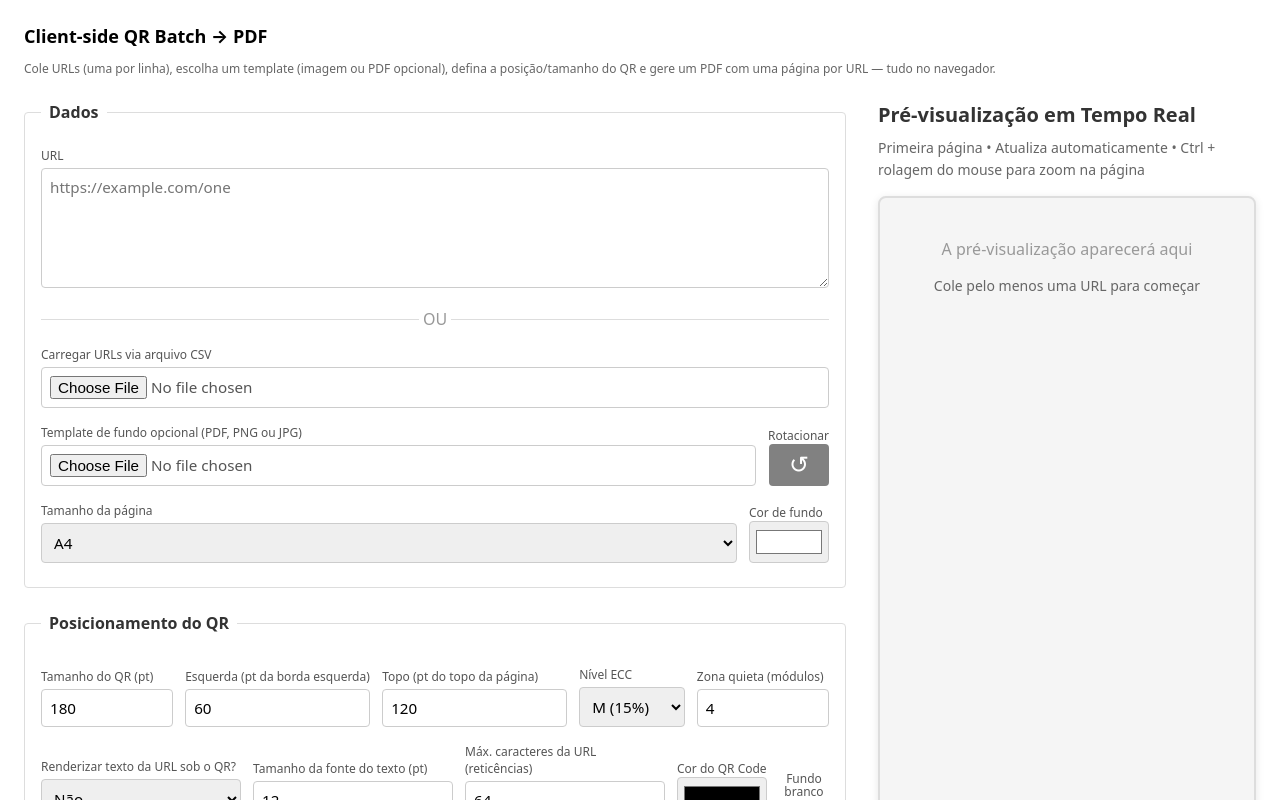
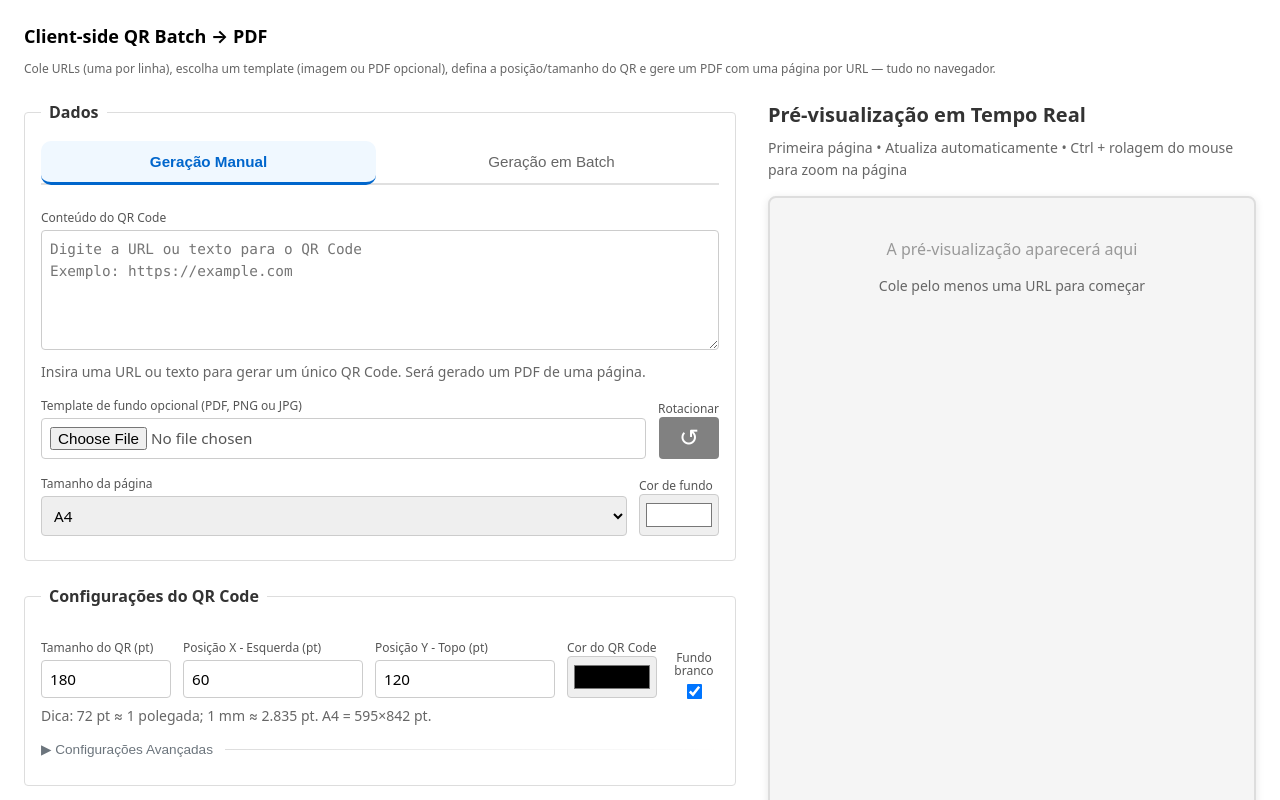
Before and after one commit to ProjetoJBSM/PDF_QRcode_genV2, a Vue app: page / in a window 1280 px wide. Shown: the top 800 px of the page. Built offline with nearby package versions, Linux system fonts and the light colour scheme.

Commit message:
refatoração do front end

```diff
--- a/src/App.vue
+++ b/src/App.vue
@@ -9,20 +9,46 @@
       <form @submit.prevent class="form-section">
       <fieldset>
         <legend>Dados</legend>
+
+        <!-- Tab Navigation -->
+        <div class="tab-navigation">
+          <button
+            type="button"
+            class="tab-button"
+            :class="{ active: activeTab === 'manual' }"
+            @click="activeTab = 'manual'"
+          >
+            Geração Manual
+          </button>
+          <button
+            type="button"
+            class="tab-button"
+            :class="{ active: activeTab === 'batch' }"
+            @click="activeTab = 'batch'"
+          >
+            Geração em Batch
+          </button>
+        </div>
+
+        <!-- Manual Generation Tab -->
+        <div v-show="activeTab === 'manual'" class="tab-content">
           <label>
-          URL
+            Conteúdo do QR Code
             <textarea
-            v-model="urls"
-            placeholder="https://example.com/one"
+              v-model="manualInput"
+              placeholder="Digite a URL ou texto para o QR Code&#10;Exemplo: https://example.com"
+              rows="3"
             ></textarea>
           </label>
-
-        <div class="data-source-separator">
-          <span>OU</span>
-        </div>
-
+          <p class="small" style="margin-top: 0.5rem; color: #666;">
+            Insira uma URL ou texto para gerar um único QR Code. Será gerado um PDF de uma página.
+          </p>
+        </div>
+
+        <!-- Batch Generation Tab -->
+        <div v-show="activeTab === 'batch'" class="tab-content">
           <label class="template-control template-file">
-          Carregar URLs via arquivo CSV
+            Carregar arquivo CSV
             <input
               type="file"
               accept=".csv"
@@ -32,6 +58,19 @@
               Arquivo carregado: <strong>{{ csvFileName }}</strong> ({{ csvData.length }} URLs encontradas)
             </span>
           </label>
+          <p class="small" style="margin-top: 0.5rem; color: #666;">
+            O arquivo CSV deve ter uma coluna chamada <strong>"valor"</strong> com as URLs/textos.<br>
+            Para gerar ZIP com nomes personalizados, adicione também a coluna <strong>"nome_arquivo"</strong>.
+          </p>
+
+          <label class="export-option-label" style="margin-top: 1rem;">
+            Formato de Saída
+            <select v-model="exportOption">
+              <option value="single_pdf">PDF Único com várias páginas</option>
+              <option value="multiple_pdfs_zip">ZIP com um PDF por página</option>
+            </select>
+          </label>
+        </div>
 
         <div class="template-controls-row">
           <label class="template-control template-file">
@@ -76,27 +115,58 @@
       </fieldset>
 
       <fieldset>
-        <legend>Posicionamento do QR</legend>
+        <legend>Configurações do QR Code</legend>
+
+        <!-- Basic QR Settings - Always Visible -->
+        <div class="qr-basic-settings">
           <div class="qr-controls-row">
             <label class="qr-control qr-size">
               Tamanho do QR (pt)
               <input v-model.number="qrSize" type="number" min="30" />
             </label>
             <label class="qr-control qr-position">
-            Esquerda (pt da borda esquerda)
+              Posição X - Esquerda (pt)
               <input v-model.number="posX" type="number" min="0" />
             </label>
             <label class="qr-control qr-position">
-            Topo (pt do topo da página)
+              Posição Y - Topo (pt)
               <input v-model.number="posY" type="number" min="0" />
             </label>
+            <label class="qr-text-control qr-color">
+              Cor do QR Code
+              <input v-model="qrColor" type="color" />
+            </label>
+            <label class="qr-text-control qr-checkbox-wrapper">
+              <span class="checkbox-label-text">Fundo branco</span>
+              <input v-model="qrBackground" type="checkbox" class="qr-checkbox" />
+            </label>
+          </div>
+          <p class="small" style="margin-top: 0.5rem;">
+            Dica: 72 pt ≈ 1 polegada; 1 mm ≈ 2.835 pt. A4 = 595×842 pt.
+          </p>
+        </div>
+
+        <!-- Advanced Settings Toggle Button -->
+        <div class="advanced-toggle">
+          <button
+            type="button"
+            class="advanced-toggle-btn"
+            @click="showAdvancedQR = !showAdvancedQR"
+          >
+            {{ showAdvancedQR ? '▼' : '▶' }} Configurações Avançadas
+          </button>
+        </div>
+
+        <!-- Advanced QR Settings - Collapsible -->
+        <div v-show="showAdvancedQR" class="qr-advanced-settings">
+          <div class="qr-controls-row">
             <label class="qr-control qr-ecc">
-            Nível ECC
+              Nível ECC (Correção de Erros)
               <select v-model="ecc">
-              <option value="L">L (7%)</option>
-              <option value="M">M (15%)</option>
-              <option value="Q">Q (25%)</option>
-              <option value="H">H (30%)</option>
+                <option value="L">L - Baixo (7%)</option>
+                <option value="M">M - Médio (15%)</option>
+                <option value="Q">Q - Alto (25%)</option>
+                <option value="H">H - Muito Alto (30%)</option>
               </select>
             </label>
             <label class="qr-control qr-margin">
@@ -104,6 +174,7 @@
               <input v-model.number="margin" type="number" min="0" />
             </label>
           </div>
+
           <div class="qr-text-controls-row">
             <label class="qr-text-control qr-render-text">
               Renderizar texto da URL sob o QR?
@@ -117,21 +188,16 @@
               <input v-model.number="fontSize" type="number" min="6" />
             </label>
             <label class="qr-text-control qr-max-chars">
-            Máx. caracteres da URL (reticências)
+              Máx. caracteres da URL
               <input v-model.number="maxChars" type="number" min="10" />
             </label>
-          <label class="qr-text-control qr-color">
-            Cor do QR Code
-            <input v-model="qrColor" type="color" />
-          </label>
-          <label class="qr-text-control qr-checkbox-wrapper">
-            <span class="checkbox-label-text">Fundo branco</span>
-            <input v-model="qrBackground" type="checkbox" class="qr-checkbox" />
-          </label>
-        </div>
-        <p class="small">
-          Dica: O espaço do usuário PDF é em pontos (pt). 72 pt ≈ 1 polegada; 1 mm ≈ 2.835 pt. A4 = 595×842 pt.
+          </div>
+
+          <p class="small" style="margin-top: 0.75rem; color: #666;">
+            <strong>ECC (Error Correction Level):</strong> Quanto maior o nível, mais o QR Code pode ser danificado e ainda ser lido.<br>
+            <strong>Zona quieta:</strong> Margem branca ao redor do QR Code (recomendado: 4 módulos).
           </p>
+        </div>
       </fieldset>
 
       <fieldset>
@@ -238,7 +304,7 @@
 
         <div class="upload-font">
           <label class="upload-font-btn">
-            📁 Carregar Arquivo .ttf/.otf
+            Carregar Arquivo .ttf/.otf
             <input
               type="file"
               accept=".ttf,.otf"
@@ -249,11 +315,11 @@
         </div>
 
         <div v-if="fontLoading" class="font-loading">
-          <span class="small">⏳ Carregando fonte...</span>
+          <span class="small">Carregando fonte...</span>
         </div>
 
         <div v-if="fontLoadError" class="font-error">
-          <span class="small">⚠️ {{ fontLoadError }}</span>
+          <span class="small">{{ fontLoadError }}</span>
         </div>
 
         <div v-if="customFonts.length > 0" class="custom-fonts-list">
@@ -266,7 +332,7 @@
             class="custom-font-item"
           >
             <span class="font-name">
-              📄 {{ font.name }}
+              {{ font.name }}
             </span>
             <button
               type="button"
@@ -289,15 +355,8 @@
         </div>
 
         <div class="actions">
-          <label class="export-option-label">
-            Formato de Saída
-            <select v-model="exportOption">
-              <option value="single_pdf">PDF Único com várias páginas</option>
-              <option value="multiple_pdfs_zip">ZIP com um PDF por página</option>
-            </select>
-          </label>
           <button class="primary" type="button" @click="startGeneration">
-            {{ exportOption === 'single_pdf' ? 'Gerar PDF Completo' : 'Gerar Arquivo .ZIP' }}
+            {{ getGenerateButtonText() }}
           </button>
           <a
             v-if="downloadUrl"
@@ -352,7 +411,9 @@ const QR_CORRECT_LEVEL = { L: 1, M: 0, Q: 3, H: 2 }
 let previewTimeout = null
 
 // Data refs
-const urls = ref('')
+const activeTab = ref('manual') // 'manual' or 'batch'
+const manualInput = ref('') // Input for manual generation
+const urls = ref('') // Kept for backward compatibility with batch
 const csvData = ref([]) //teste de correcao
 const csvFileName = ref('')
 const pageSize = ref('A4')
@@ -398,6 +459,9 @@ const downloadUrl = ref('')
 const urlCount = ref(0)
 const status = ref('')
 const previewUrl = ref('')
+
+// UI state
+const showAdvancedQR = ref(false)
 
 // Hidden QR holder
 const qrHolder = ref(null)
@@ -477,14 +541,27 @@ const removeCustomFont = (index) => {
   })
 }
 
+// Get generate button text based on active tab and export option
+const getGenerateButtonText = () => {
+  if (activeTab.value === 'manual') {
+    return 'Gerar QR Code'
+  } else {
+    return exportOption.value === 'single_pdf'
+      ? 'Gerar PDF Completo'
+      : 'Gerar Arquivo .ZIP'
+  }
+}
+
 //processar arquivo CSV
 const handleCsvUpload = (event) => {
   const file = event.target.files?.[0]
   if (!file) return
 
+  manualInput.value = '' // Limpa o input manual
   urls.value = '' // Limpa o textarea para evitar confusão
   csvData.value = []
   csvFileName.value = ''
+  status.value = ''
 
   Papa.parse(file, {
     header: true,
@@ -494,17 +571,20 @@ const handleCsvUpload = (event) => {
         csvData.value = results.data.filter(row => row.valor && row.valor.trim() !== '');
         csvFileName.value = file.name
 
+        // Automatically switch to batch tab
+        activeTab.value = 'batch'
+
         // Força a atualização da pré-visualização com a primeira URL do CSV
         if (csvData.value.length > 0) {
           generatePreview()
         }
 
       } else {
-        status.value = 'Erro: O CSV precisa ter uma coluna chamada "valor".'
+        status.value = '⚠️ Erro: O CSV precisa ter uma coluna chamada "valor".'
       }
     },
     error: (err) => {
-      status.value = 'Erro ao ler o CSV: ' + err.message
+      status.value = '⚠️ Erro ao ler o CSV: ' + err.message
     }
   })
 }
@@ -571,7 +651,10 @@ const getPageDimensions = () => {
 watchEffect(() => {
   // Watch all reactive values
   const deps = [
+    manualInput.value,
     urls.value,
+    activeTab.value,
+    csvData.value.length,
     pageSize.value,
     pageRotation.value,
     customW.value,
@@ -610,19 +693,21 @@ const generatePreview = async () => {
       previewUrl.value = ''
     }
 
-    //para suportar CSV
     let urlList = []
+
+    // Decide qual fonte de dados usar com base na aba ativa
+    if (activeTab.value === 'manual') {
+      // Modo manual: usa o input manual
+      const input = manualInput.value.trim()
+      if (input) {
+        urlList = [input]
+      }
+    } else {
+      // Modo batch: usa CSV
       if (csvData.value.length > 0) {
-      // Pega as URLs do CSV
         urlList = csvData.value.map(item => item.valor)
-    } else {
-      // Senão, pega as URLs do textarea
-      urlList = urls.value
-        .split(/\r?\n/)
-        .map((s) => s.trim())
-        .filter(Boolean)
-    }
-    //continuação normal
+      }
+    }
 
     if (urlList.length === 0) {
       // Don't show error, just return
@@ -737,31 +822,35 @@ const generatePreview = async () => {
 
 //funcao para organizar a geracao do PDF
 const startGeneration = async () => {
-  status.value = 'Iniciando...'
+  status.value = '⏳ Iniciando...'
   downloadUrl.value = ''
 
-  // Decide qual especialista chamar com base na opção do usuário
+  // Lógica diferente para cada aba
+  if (activeTab.value === 'manual') {
+    // Modo manual: gera sempre um PDF único com uma página
+    const input = manualInput.value.trim();
+
+    if (!input) {
+      status.value = 'Erro: Insira um conteúdo para o QR Code.';
+      return;
+    }
+
+    // Sempre gera um PDF único no modo manual
+    await generateSinglePDF([input]);
+  } else {
+    // Modo batch: usa CSV e respeita a opção de exportação
+    if (csvData.value.length === 0) {
+      status.value = 'Erro: Carregue um arquivo CSV para geração em batch.';
+      return;
+    }
+
     if (exportOption.value === 'single_pdf') {
-    let urlList = [];
-    if (csvData.value.length > 0) {
       // Extrai APENAS as URLs para a função de PDF único
-      urlList = csvData.value.map(item => item.valor);
-    } else {
-      urlList = urls.value.split(/\r?\n/).map(s => s.trim()).filter(Boolean);
-    }
-
-    if (urlList.length === 0) {
-      status.value = 'Erro: Nenhuma URL fornecida.';
-      return;
-    }
-    // Chama a função antiga com a lista simples de URLs
+      const urlList = csvData.value.map(item => item.valor);
       await generateSinglePDF(urlList);
     } else if (exportOption.value === 'multiple_pdfs_zip') {
-    if (csvData.value.length === 0) {
-      status.value = 'Erro: Para gerar um ZIP, por favor, carregue um arquivo CSV com a coluna "nome_arquivo".';
-      return;
-    }
       await generateZipWithMultiplePDFs(csvData.value);
+    }
   }
 }
 
@@ -828,8 +917,8 @@ const generateSinglePDF = async (urlList) => {
     const blob = new Blob([pdfBytes], { type: 'application/pdf' })
     const url = URL.createObjectURL(blob)
     downloadUrl.value = url
-    urlCount.value = dataList.length
-    status.value = 'Concluído.'
+    urlCount.value = urlList.length
+    status.value = '✅ Concluído.'
 
     setTimeout(() => {
       const a = document.createElement('a'); a.href = url; a.download = 'qrs.pdf';
@@ -906,7 +995,7 @@ const generateZipWithMultiplePDFs = async (dataList) => {
     const url = URL.createObjectURL(content)
     downloadUrl.value = url
     urlCount.value = dataList.length
-    status.value = 'Concluído.'
+    status.value = '✅ Concluído.'
 
     setTimeout(() => {
       const a = document.createElement('a'); a.href = url; a.download = 'qrs.zip';
@@ -1929,4 +2018,179 @@ input[type="color"] {
   flex: 1;
   min-width: 200px;
 }
+
+/* Tab Navigation Styles */
+.tab-navigation {
+  display: flex;
+  gap: 0.5rem;
+  margin-bottom: 1.5rem;
+  border-bottom: 2px solid #e0e0e0;
+}
+
+.tab-button {
+  flex: 1;
+  padding: 0.75rem 1rem;
+  background: transparent;
+  border: none;
+  border-bottom: 3px solid transparent;
+  color: #666;
+  font-weight: 500;
+  font-size: 0.95rem;
+  cursor: pointer;
+  transition: all 0.3s ease;
+  position: relative;
+  bottom: -2px;
+}
+
+.tab-button:hover {
+  background: #f5f5f5;
+  color: #333;
+}
+
+.tab-button.active {
+  color: #0066cc;
+  border-bottom-color: #0066cc;
+  background: #f0f8ff;
+  font-weight: 600;
+}
+
+.tab-content {
+  animation: fadeIn 0.3s ease-in;
+}
+
+@keyframes fadeIn {
+  from {
+    opacity: 0;
+    transform: translateY(-10px);
+  }
+  to {
+    opacity: 1;
+    transform: translateY(0);
+  }
+}
+
+/* Enhanced CSV Info */
+.csv-info {
+  margin-top: 0.75rem;
+  padding: 0.75rem;
+  display: block;
+  color: #0066cc;
+  background-color: #e7f3ff;
+  border-left: 4px solid #0066cc;
+  border-radius: 4px;
+  font-size: 0.9rem;
+}
+
+/* Template file styling for batch tab */
+.tab-content .template-control {
+  margin-top: 0;
+}
+
+.tab-content .template-file input[type="file"] {
+  cursor: pointer;
+}
+
+.tab-content .template-file input[type="file"]::-webkit-file-upload-button {
+  background-color: #0066cc;
+  color: white;
+  padding: 0.5rem 1rem;
+  border: none;
+  border-radius: 4px;
+  cursor: pointer;
+  font-weight: 500;
+  transition: background-color 0.2s;
+}
+
+.tab-content .template-file input[type="file"]::-webkit-file-upload-button:hover {
+  background-color: #0052a3;
+}
+
+/* Manual tab textarea styling */
+.tab-content textarea {
+  font-family: ui-monospace, SFMono-Regular, Menlo, Monaco, Consolas, "Liberation Mono", "Courier New", monospace;
+  font-size: 0.9rem;
+  line-height: 1.5;
+}
+
+/* QR Code Settings - Basic and Advanced */
+.qr-basic-settings {
+  margin-bottom: 0.5rem;
+}
+
+.advanced-toggle {
+  margin: 0.75rem 0 0.5rem 0;
+  display: flex;
+  align-items: center;
+  gap: 0.75rem;
+}
+
+.advanced-toggle::after {
+  content: '';
+  flex: 1;
+  height: 1px;
+  background: linear-gradient(to right, #ddd, transparent);
+}
+
+.advanced-toggle-btn {
+  background: none;
+  border: none;
+  padding: 0.25rem 0;
+  cursor: pointer;
+  font-size: 0.85rem;
+  font-weight: 500;
+  color: #6c757d;
+  text-align: left;
+  transition: color 0.2s ease;
+  display: flex;
+  align-items: center;
+  gap: 0.35rem;
+  white-space: nowrap;
+}
+
+.advanced-toggle-btn:hover {
+  color: #495057;
+}
+
+.advanced-toggle-btn:active {
+  color: #0066cc;
+}
+
+.qr-advanced-settings {
+  margin-top: 0.75rem;
+  padding: 0.75rem;
+  background-color: #f8f9fa;
+  border: 1px solid #e0e0e0;
+  border-radius: 4px;
+  animation: expandDown 0.3s ease-out;
+}
+
+@keyframes expandDown {
+  from {
+    opacity: 0;
+    transform: translateY(-10px);
+  }
+  to {
+    opacity: 1;
+    transform: translateY(0);
+  }
+}
+
+/* Responsive adjustments for QR controls */
+@media (max-width: 768px) {
+  .qr-controls-row {
+    flex-wrap: wrap;
+  }
+
+  .qr-control {
+    min-width: calc(50% - 0.375rem);
+  }
+
+  .qr-text-controls-row {
+    flex-wrap: wrap;
+  }
+
+  .qr-text-control {
+    min-width: calc(50% - 0.375rem);
+  }
+}
 </style>
```
Lines whose indentation alone changed are shown as unchanged.
